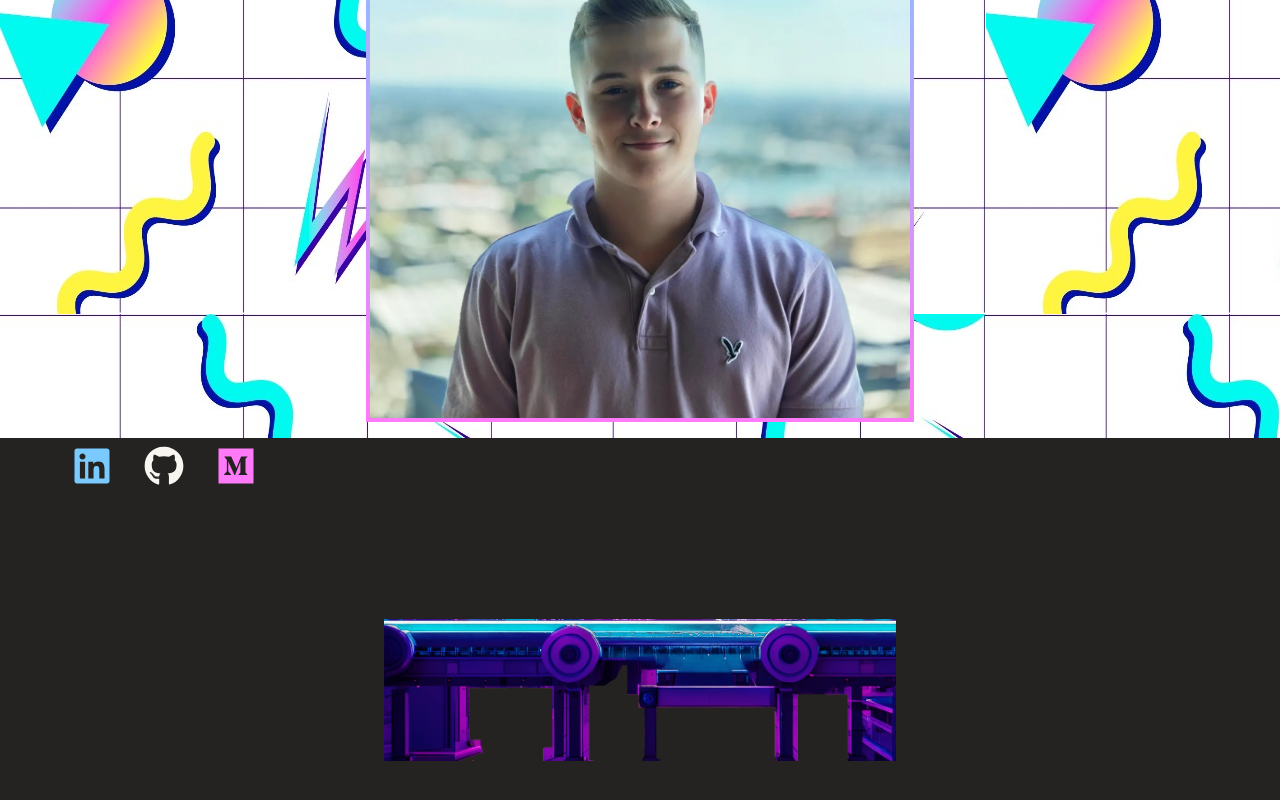
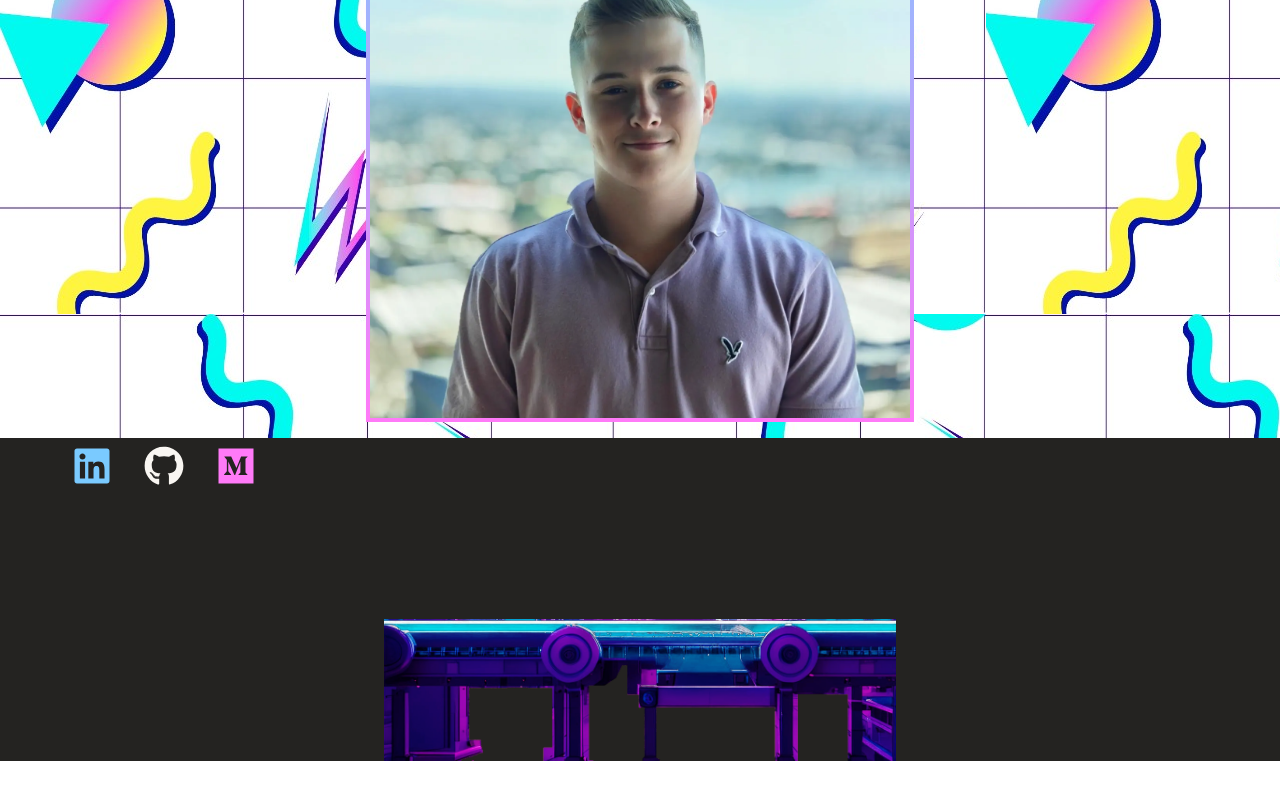
Before and after one commit to lukesngr/sangaworld, a Next.js app: page /home in a window 1280 px wide. Shown: the part 306-1106 px from the top of the page. After the commit the page ends 1067 px from the top, so only its background shows below. Built offline with nearby package versions, Linux system fonts and the light colour scheme.

Commit message:
Ready to start animating

```diff
--- a/src/styles/conveyer.scss
+++ b/src/styles/conveyer.scss
@@ -15,7 +15,6 @@
 .scene {
     background-color: theme.$base-color;
     height: fit-content;
-    padding-bottom: 10em;
 }
 
 .conveyerBeltSection {
```
